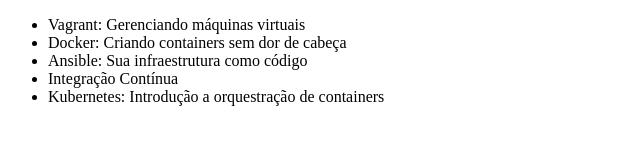
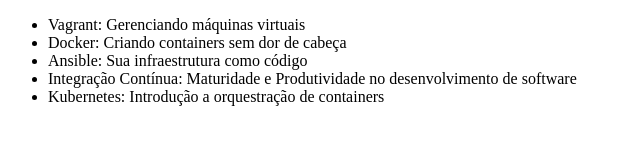
Before and after one commit to HarryPoti/aluraAulaGit, a plain HTML site: page index.html in a window 1280 px wide. Shown: the whole page, without its empty margins (0-640 px from the left). Drawn offline with Linux system fonts and the light colour scheme.

Commit message:
Add descrição no curso de Integração contínua

```diff
--- a/index.html
+++ b/index.html
@@ -9,7 +9,7 @@
         <li>Vagrant: Gerenciando máquinas virtuais</li>
         <li>Docker: Criando containers sem dor de cabeça</li>
         <li>Ansible: Sua infraestrutura como código</li>
-        <li>Integração Contínua</li>
+        <li>Integração Contínua: Maturidade e Produtividade no desenvolvimento de software</li>
         <li>Kubernetes: Introdução a orquestração de containers</li>
     </ul>
 </body>
```
